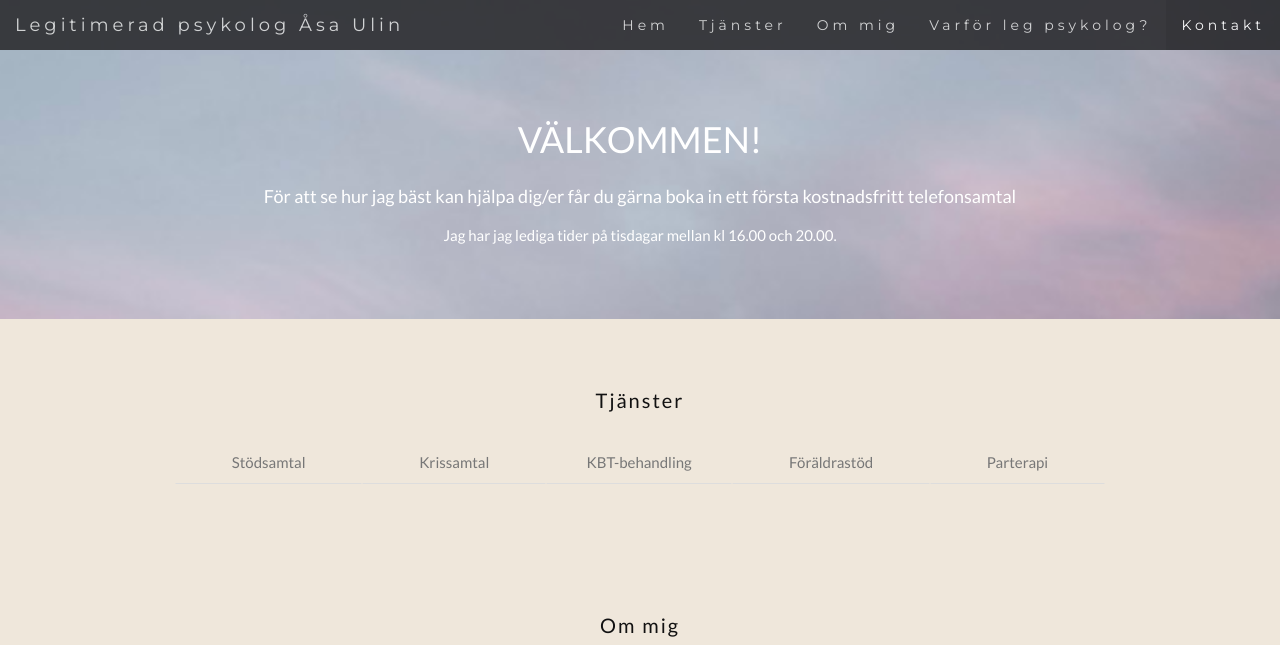
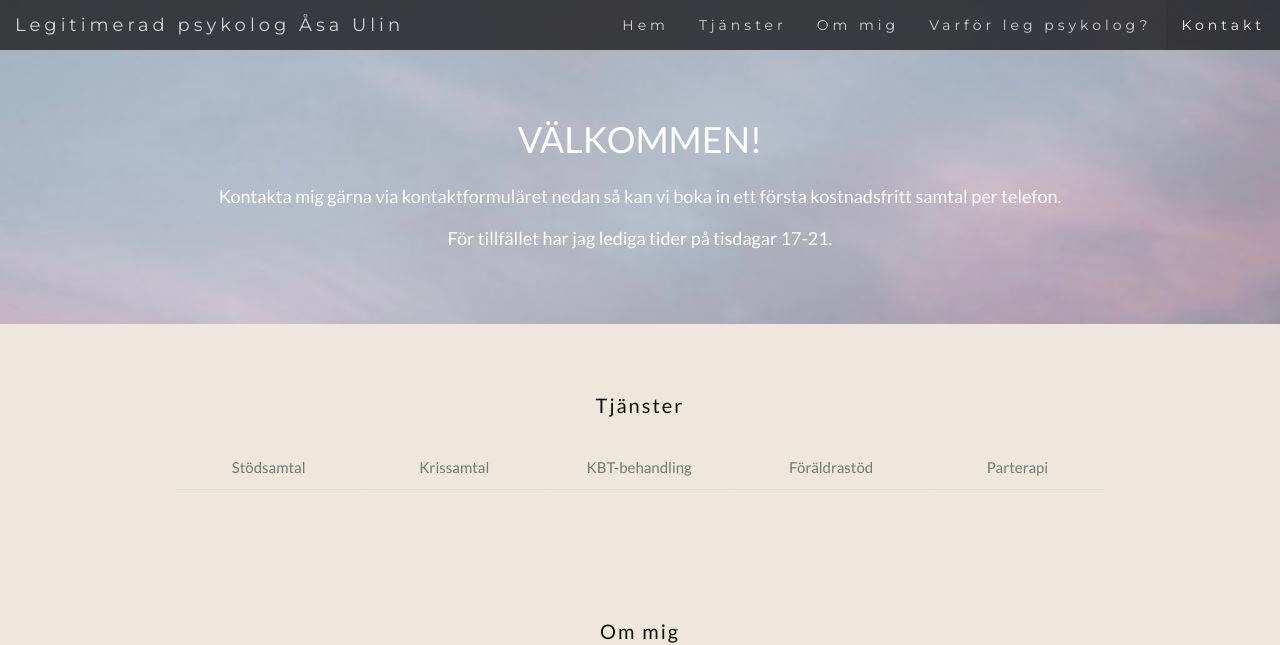
Before and after one commit to EmsbryU/EmsbryU.github.io, a plain HTML site: page index.html in a window 1280 px wide. Shown: the top 645 px of the page. Drawn offline with nearby package versions, Linux system fonts and the light colour scheme.

Commit message:
updatera välkommen texten

```diff
--- a/css/style.css
+++ b/css/style.css
@@ -37,6 +37,9 @@ body {
   /* .person:hover {
     border-color: #f1f1f1;
   } */
+  .margin {
+    font-size: large;
+  }
   #myCarousel {
     padding-top: 100px;
     width: 100%;
--- a/index.html
+++ b/index.html
@@ -36,13 +36,12 @@
 </nav>
 
 <div id="myCarousel" class="container container-s text-center">
-        <h1 class="margin">VÄLKOMMEN!</h1>
+        <h1>VÄLKOMMEN!</h1>
         <p class="margin" id="starttext">
-          För att se hur jag bäst kan hjälpa dig/er får du gärna boka in ett första kostnadsfritt telefonsamtal
+          Kontakta mig gärna via kontaktformuläret nedan så kan vi boka in ett första kostnadsfritt samtal per telefon.
         </p>
         <p class="margin">
-          Jag har jag lediga tider
-          på tisdagar mellan kl 16.00 och 20.00.
+          För tillfället har jag lediga tider på tisdagar 17-21.
         </p>
 </div>
 
```
